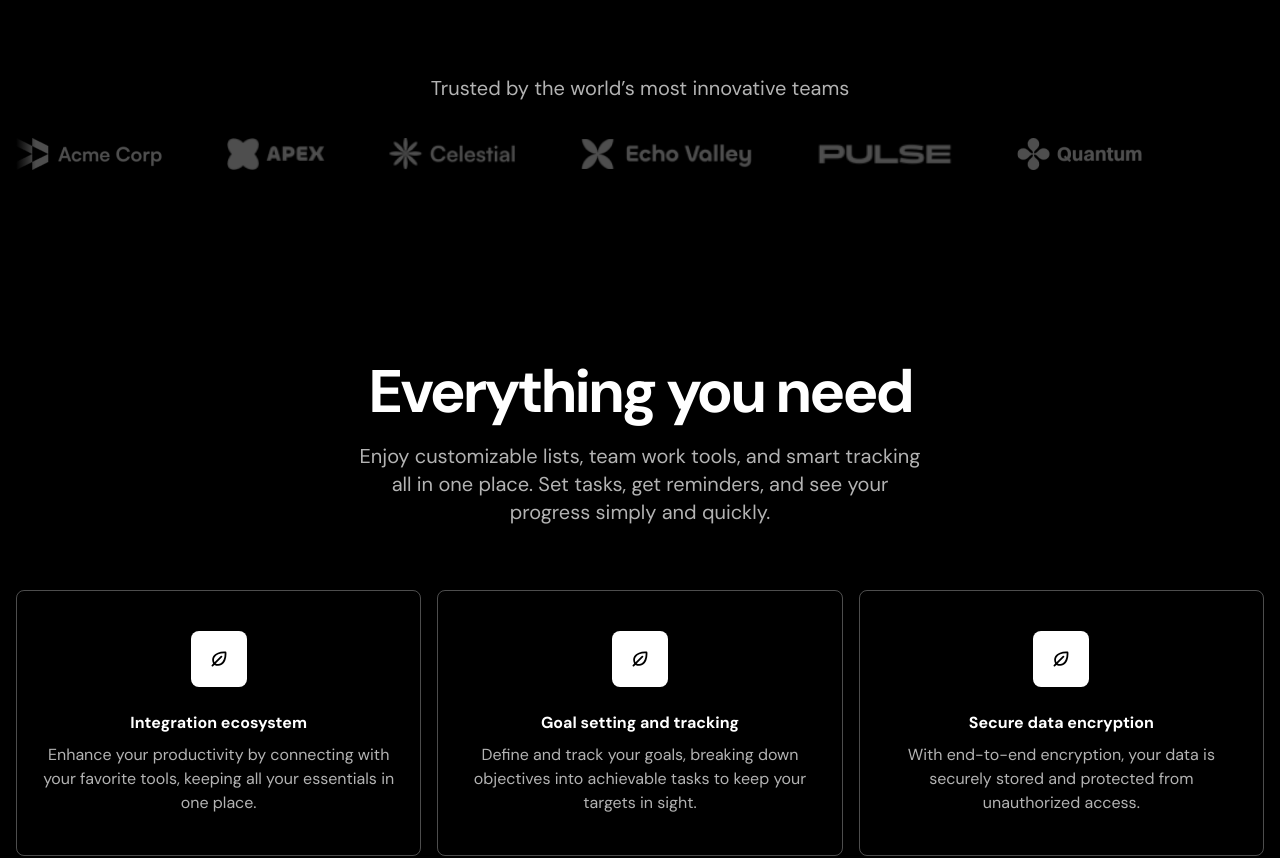
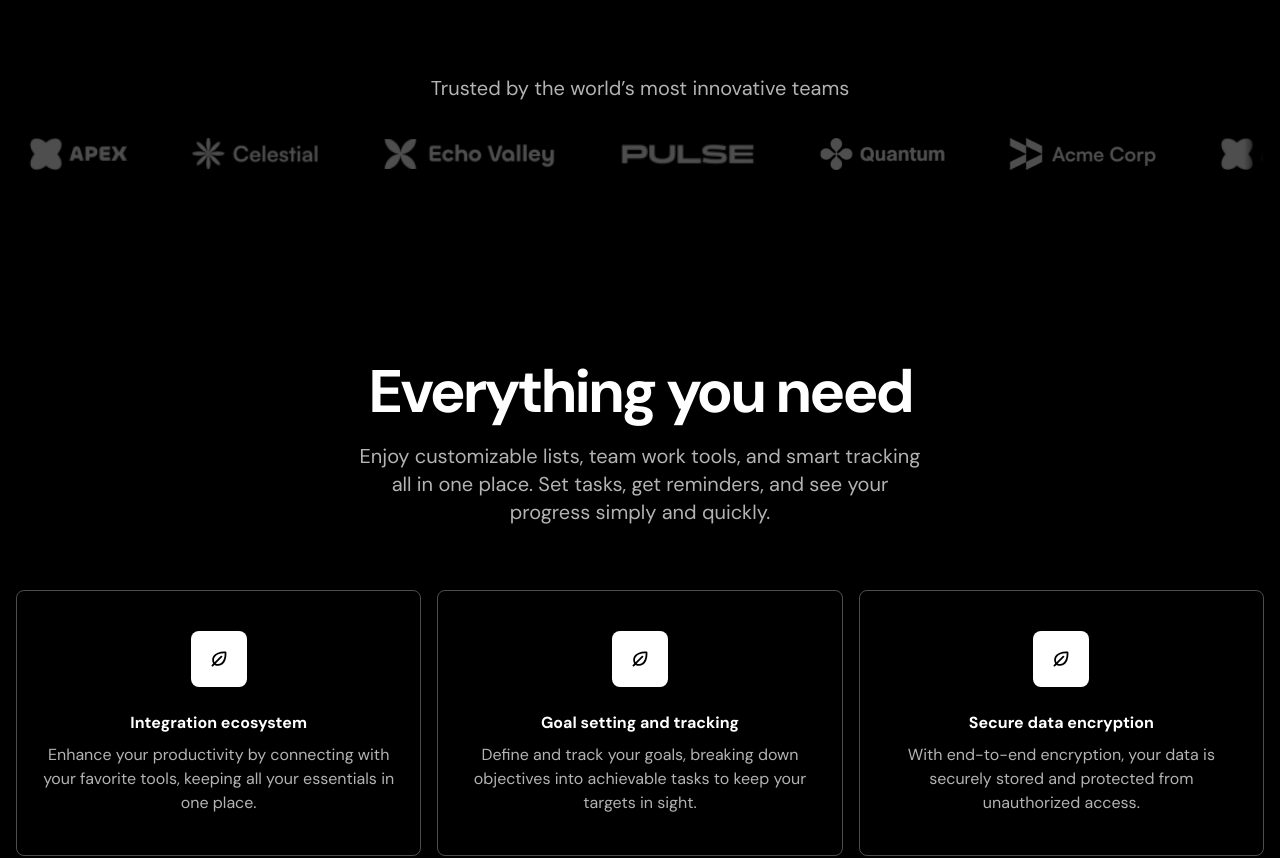
Before and after one commit to usmansbk/saas-landing-example-dark, a Next.js app: page / in a window 1280 px wide. Shown: the part 860-1718 px from the top of the page. Built offline with nearby package versions, Linux system fonts and the light colour scheme.

Commit message:
animate ticker

```diff
--- a/src/components/LogoTicker.tsx
+++ b/src/components/LogoTicker.tsx
@@ -1,3 +1,4 @@
+"use client";
 import acmeLogo from "@/assets/images/acme.png";
 import apexLogo from "@/assets/images/apex.png";
 import celestiaLogo from "@/assets/images/celestia.png";
@@ -5,6 +6,7 @@ import echoLogo from "@/assets/images/echo.png";
 import pulseLogo from "@/assets/images/pulse.png";
 import quantumLogo from "@/assets/images/quantum.png";
 import Image from "next/image";
+import { motion } from "motion/react";
 
 const images = [
   {
@@ -41,7 +43,19 @@ export default function LogoTicker() {
           Trusted by the world’s most innovative teams
         </h2>
         <div className="overflow-hidden mt-9 before:content-[''] after:content-[''] before:absolute after:absolute before:h-full after:h-full before:w-5 after:w-5 relative after:right-0 before:left-0 before:top-0 after:top-0 before:bg-[linear-gradient(to_right,#000,rgb(0,0,0,0))] after:bg-[linear-gradient(to_left,#000,rgb(0,0,0,0))]">
-          <div className="flex gap-16">
+          <motion.div
+            initial={{ translateX: 0 }}
+            animate={{
+              translateX: "-50%",
+            }}
+            transition={{
+              duration: 20,
+              repeat: Infinity,
+              repeatType: "loop",
+              ease: "linear",
+            }}
+            className="flex gap-16 flex-none pr-16"
+          >
             {images.map((logo) => (
               <Image
                 src={logo.src}
@@ -50,7 +64,15 @@ export default function LogoTicker() {
                 className="w-auto h-8 flex-none"
               />
             ))}
-          </div>
+            {images.map((logo) => (
+              <Image
+                src={logo.src}
+                alt={logo.alt}
+                key={logo.alt}
+                className="w-auto h-8 flex-none"
+              />
+            ))}
+          </motion.div>
         </div>
       </div>
     </div>
```
